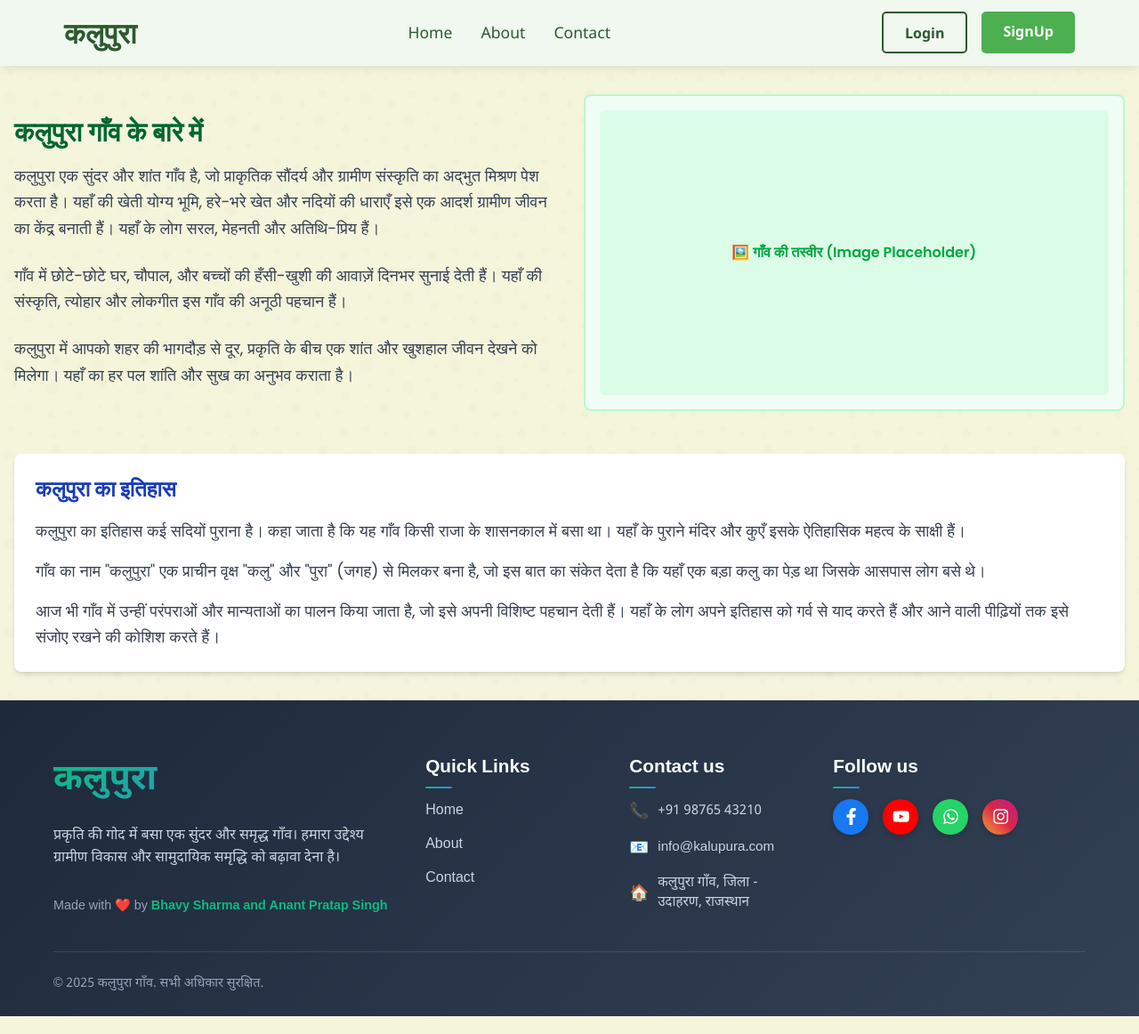
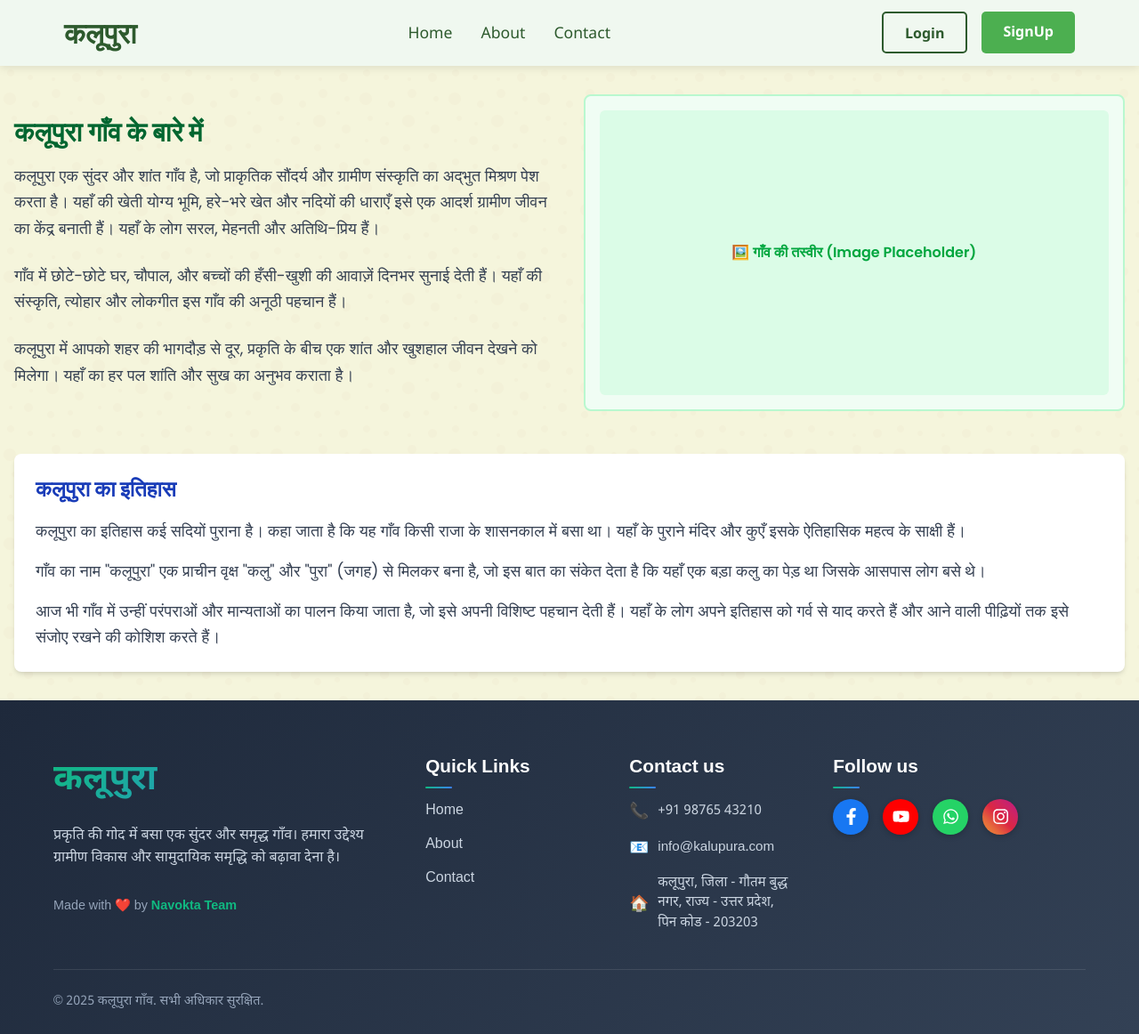
Before and after one commit to bhavy-sharma/Kalupura, a Next.js app in the folder client/: page /about in a window 1280 px wide. Shown: the whole page at 89% size. Built offline with nearby package versions, Linux system fonts and the light colour scheme.

Commit message:
Change Hindi Name of Village

```diff
--- a/client/app/about/page.js
+++ b/client/app/about/page.js
@@ -15,15 +15,15 @@ const page = () => {
 
           {/* Left Side: Text about the village */}
           <div className="lg:w-1/2 flex flex-col justify-center">
-            <h1 className="text-3xl font-bold text-green-800 mb-4">कलुपुरा गाँव के बारे में</h1>
+            <h1 className="text-3xl font-bold text-green-800 mb-4">कलूपुरा गाँव के बारे में</h1>
             <p className="text-lg text-gray-700 leading-relaxed mb-6">
-              कलुपुरा एक सुंदर और शांत गाँव है, जो प्राकृतिक सौंदर्य और ग्रामीण संस्कृति का अद्भुत मिश्रण पेश करता है। यहाँ की खेती योग्य भूमि, हरे-भरे खेत और नदियों की धाराएँ इसे एक आदर्श ग्रामीण जीवन का केंद्र बनाती हैं। यहाँ के लोग सरल, मेहनती और अतिथि-प्रिय हैं।
+              कलूपुरा एक सुंदर और शांत गाँव है, जो प्राकृतिक सौंदर्य और ग्रामीण संस्कृति का अद्भुत मिश्रण पेश करता है। यहाँ की खेती योग्य भूमि, हरे-भरे खेत और नदियों की धाराएँ इसे एक आदर्श ग्रामीण जीवन का केंद्र बनाती हैं। यहाँ के लोग सरल, मेहनती और अतिथि-प्रिय हैं।
             </p>
             <p className="text-lg text-gray-700 leading-relaxed mb-6">
               गाँव में छोटे-छोटे घर, चौपाल, और बच्चों की हँसी-खुशी की आवाज़ें दिनभर सुनाई देती हैं। यहाँ की संस्कृति, त्योहार और लोकगीत इस गाँव की अनूठी पहचान हैं।
             </p>
             <p className="text-lg text-gray-700 leading-relaxed">
-              कलुपुरा में आपको शहर की भागदौड़ से दूर, प्रकृति के बीच एक शांत और खुशहाल जीवन देखने को मिलेगा। यहाँ का हर पल शांति और सुख का अनुभव कराता है।
+              कलूपुरा में आपको शहर की भागदौड़ से दूर, प्रकृति के बीच एक शांत और खुशहाल जीवन देखने को मिलेगा। यहाँ का हर पल शांति और सुख का अनुभव कराता है।
             </p>
           </div>
 
@@ -37,12 +37,12 @@ const page = () => {
 
         {/* Bottom Section: History of Kalupra */}
         <div className="bg-white rounded-lg shadow-md p-6">
-          <h2 className="text-2xl font-bold text-blue-800 mb-4">कलुपुरा का इतिहास</h2>
+          <h2 className="text-2xl font-bold text-blue-800 mb-4">कलूपुरा का इतिहास</h2>
           <p className="text-lg text-gray-700 leading-relaxed mb-4">
-            कलुपुरा का इतिहास कई सदियों पुराना है। कहा जाता है कि यह गाँव किसी राजा के शासनकाल में बसा था। यहाँ के पुराने मंदिर और कुएँ इसके ऐतिहासिक महत्व के साक्षी हैं।
+            कलूपुरा का इतिहास कई सदियों पुराना है। कहा जाता है कि यह गाँव किसी राजा के शासनकाल में बसा था। यहाँ के पुराने मंदिर और कुएँ इसके ऐतिहासिक महत्व के साक्षी हैं।
           </p>
           <p className="text-lg text-gray-700 leading-relaxed mb-4">
-            गाँव का नाम "कलुपुरा" एक प्राचीन वृक्ष "कलु" और "पुरा" (जगह) से मिलकर बना है, जो इस बात का संकेत देता है कि यहाँ एक बड़ा कलु का पेड़ था जिसके आसपास लोग बसे थे।
+            गाँव का नाम "कलूपुरा" एक प्राचीन वृक्ष "कलु" और "पुरा" (जगह) से मिलकर बना है, जो इस बात का संकेत देता है कि यहाँ एक बड़ा कलु का पेड़ था जिसके आसपास लोग बसे थे।
           </p>
           <p className="text-lg text-gray-700 leading-relaxed">
             आज भी गाँव में उन्हीं परंपराओं और मान्यताओं का पालन किया जाता है, जो इसे अपनी विशिष्ट पहचान देती हैं। यहाँ के लोग अपने इतिहास को गर्व से याद करते हैं और आने वाली पीढ़ियों तक इसे संजोए रखने की कोशिश करते हैं।
--- a/client/app/contact/page.js
+++ b/client/app/contact/page.js
@@ -80,7 +80,7 @@ const ContactPage = () => {
             <div className="space-y-4">
               <div>
                 <p className="font-medium text-gray-800">पता:</p>
-                <p className="text-gray-600">ग्राम पंचायत कार्यालय, कलुपुरा,<br />जिला – [अपना जिला], राज्य – [अपना राज्य],<br />पिन कोड – [XXXXXX]</p>
+                <p className="text-gray-600">ग्राम पंचायत कार्यालय, कलूपुरा,<br />जिला – बुलन्दशहर, राज्य – उत्तर प्रदेश,<br />पिन कोड – 203203</p>
               </div>
 
               <div>
--- a/client/components/layout/Footer.jsx
+++ b/client/components/layout/Footer.jsx
@@ -27,7 +27,7 @@ const Footer = () => {
   const contactInfo = [
     { icon: '📞', text: '+91 98765 43210' },
     { icon: '📧', text: 'info@kalupura.com' },
-    { icon: '🏠', text: 'कलुपुरा गाँव, जिला - उदाहरण, राजस्थान' }
+    { icon: '🏠', text: `कलूपुरा, जिला - गौतम बुद्ध नगर, राज्य - उत्तर प्रदेश, पिन कोड - 203203` }
   ];
 
   return (
@@ -39,14 +39,14 @@ const Footer = () => {
 
           {/* Brand Section */}
           <div className="footer-brand">
-            <h3 className="footer-logo">कलुपुरा</h3>
+            <h3 className="footer-logo">कलूपुरा</h3>
             <p className="footer-description">
               प्रकृति की गोद में बसा एक सुंदर और समृद्ध गाँव।
               हमारा उद्देश्य ग्रामीण विकास और सामुदायिक समृद्धि को बढ़ावा देना है।
             </p>
             <div className="footer-made-with">
               <span>Made with ❤️ by </span>
-              <span className="developer-name">Bhavy Sharma and Anant Pratap Singh</span>
+              <span className="developer-name">Navokta Team</span>
             </div>
           </div>
 
@@ -104,7 +104,7 @@ const Footer = () => {
         <div className="footer-bottom">
           <div className="footer-bottom-content">
             <p className="copyright">
-              © {currentYear} कलुपुरा गाँव. सभी अधिकार सुरक्षित.
+              © {currentYear} कलूपुरा गाँव. सभी अधिकार सुरक्षित.
             </p>
           </div>
         </div>
--- a/client/components/layout/Header.jsx
+++ b/client/components/layout/Header.jsx
@@ -72,7 +72,7 @@ const Header = () => {
         {/* Logo */}
         <div className="logo">
           <Link href="/" onClick={() => setIsMenuOpen(false)}>
-            <h1>कलुपुरा</h1>
+            <h1>कलूपुरा</h1>
           </Link>
         </div>
 
```
